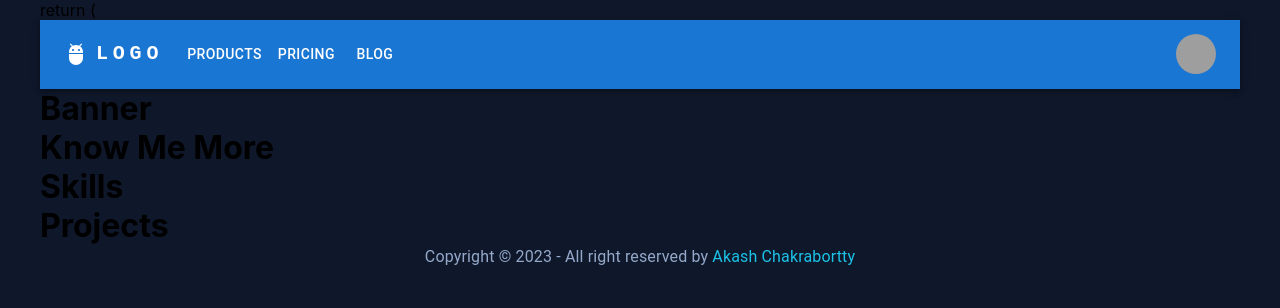
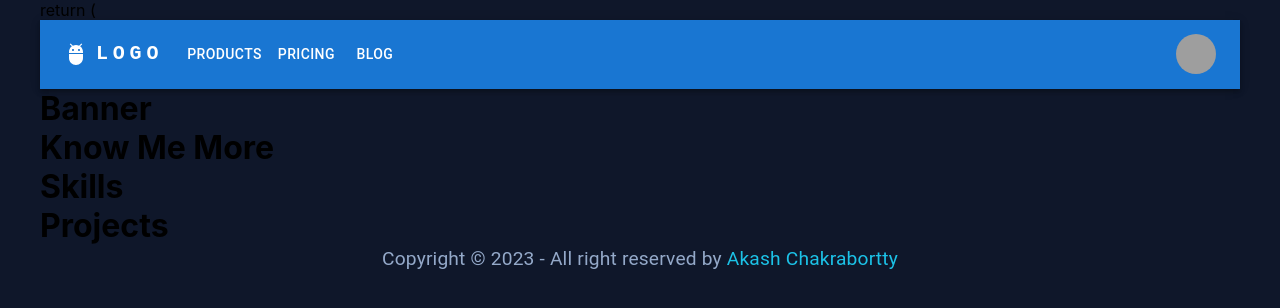
Before and after one commit to AkashChakrabortty/Test-portfolio, a React (Create React App) app: page / in a window 1280 px wide. Shown: the top 308 px of the page. Built offline with nearby package versions, Linux system fonts and the light colour scheme; grey boxes are pictures that could not be loaded.

Commit message:
footer update

```diff
--- a/src/components/Footer.js
+++ b/src/components/Footer.js
@@ -5,8 +5,8 @@ import { theme } from './Theme/customTheme';
 const Footer = () => {
     return (
         <div>
-         <Typography sx={{color: theme.primaryColor,textAlign:'center'}} >
-         Copyright © 2023 - All right reserved by <Typography component='span' sx={{color: theme.secondayColor}}>Akash Chakrabortty</Typography>
+         <Typography sx={{color: theme.primaryColor,textAlign:'center', fontSize: '1.2rem'}} >
+         Copyright © 2023 - All right reserved by <Typography component='span' sx={{color: theme.secondayColor, fontSize: '1.2rem'}}>Akash Chakrabortty</Typography>
          </Typography>
         </div>
     );
```
